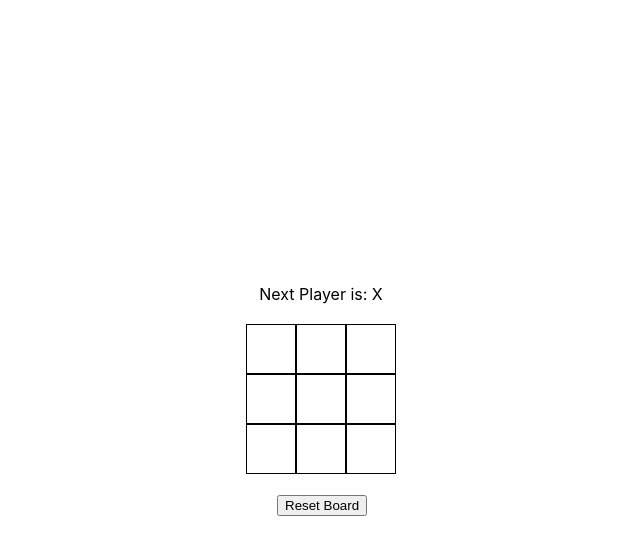
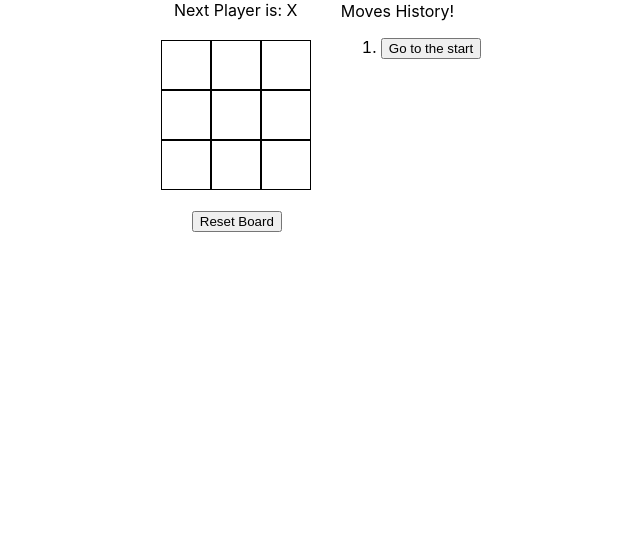
Before and after one commit to ardithoxha/tic_tac_toe, a React (Create React App) app: page / in a window 1280 px wide. Shown: the top 554 px of the page, without its empty margins (319-959 px from the left). Built offline with nearby package versions, Linux system fonts and the light colour scheme.

Commit message:
first step of showing history

```diff
--- a/src/App.css
+++ b/src/App.css
@@ -4,10 +4,16 @@
 
 .App {
   display: flex;
-  flex-direction: column;
+  flex-direction: row;
   justify-content: center;
   height: 100vh;
-  align-items: center;
+
+}
+
+.history {
+  /* border: 1px solid black; */
+  margin-left: 30px;
+  margin-top: -15px;
 }
 
 .App-logo {
--- a/src/App.js
+++ b/src/App.js
@@ -17,13 +17,14 @@ function Board(props) {
 
   const renderSquare = (i) => {
     return (
-      <Square box={i}  onClick={() => props.onClick(i)} squares={props.squares}/>
+      <Square box={i}  onClick={() => props.onClick(i)} squares={props.history[props.stepNumber].squares}/>
     );
   }
 
   let nextPlayerIs = props.xIsNext ? "X" : "O";
   let status;
-  let winner = checkForWinner(props.squares);
+  let squares = props.history[props.stepNumber].squares
+  let winner = checkForWinner(squares);
 
   if(winner) {
     status = winner + " is the Winner!";
@@ -53,14 +54,34 @@ function Board(props) {
 }
 
 function App(props) {
+
+  let testHistory = [{test: "TestObj"}]
+
+// let moves = testHistory.map((step) => {return (step.test)});
+let moves =  props.history.map(
+              (step,i) => {
+                return (
+                <li>
+                  <button>{i===0 ? "Go to the start" : "Go to step " + i}</button>
+                  </li>
+                  );});
+
   return (
     <div className="App">
       <Board
         reset={() => props.resetBoard()}
         onClick={(i) => props.handleClick(i)}
-        squares={props.squares}
+        stepNumber = {props.stepNumber}
+        history={props.history}
         xIsNext={props.xIsNext}
         />
+
+        <div>
+          <div className="history">
+            <p>Moves History!</p>
+            <ol>{moves}</ol>
+            </div>
+        </div>
     </div>
   );
 }
@@ -81,7 +102,7 @@ export function checkForWinner(squares){
 
 for (let i =0; i<winner.length;i++) {
   let [a,b,c] = winner[i];
-  if(squares[a] == squares[b] && squares[a] == squares[c]) {
+  if(squares[a] === squares[b] && squares[a] === squares[c]) {
     return squares[a];
   }
 }
--- a/src/Redux/reducer.js
+++ b/src/Redux/reducer.js
@@ -1,7 +1,8 @@
 import { checkForWinner } from "../App";
 
 const defaultState = {
-    squares: Array(9).fill(null),
+    history: [{squares: Array(9).fill(null)}],
+    stepNumber: 0,
     xIsNext: true,
     };
 
@@ -10,14 +11,20 @@ const reducer = (state = defaultState, action) => {
     switch(action.type) {
         case "CHOICE":
 
-                if(state.squares[action.index] == null) {
-                    let squares = state.squares.slice();
-                    if(checkForWinner(squares)) {
+            if(checkForWinner(state.history[state.stepNumber].squares)) {
                 return state;
             }
 
+            if(state.history[state.stepNumber].squares[action.index] == null) {
+
+                let squares = state.history[state.stepNumber].squares.slice();
                 squares[action.index] = state.xIsNext ? "X" : "O";
-                    return {squares: squares, xIsNext: !state.xIsNext};
+
+                return {
+                    history: state.history.concat({squares: squares}),
+                    stepNumber: state.stepNumber + 1,
+                    xIsNext: !state.xIsNext
+                };
 
             } else {
                 return state;
@@ -26,7 +33,8 @@ const reducer = (state = defaultState, action) => {
         case "RESET":
             let squares = Array(9).fill(null);
             return {
-                squares: squares,
+                history: [{squares: squares}],
+                stepNumber: 0,
                 xIsNext: true
             };
         default:
```
Lines whose indentation alone changed are shown as unchanged.
